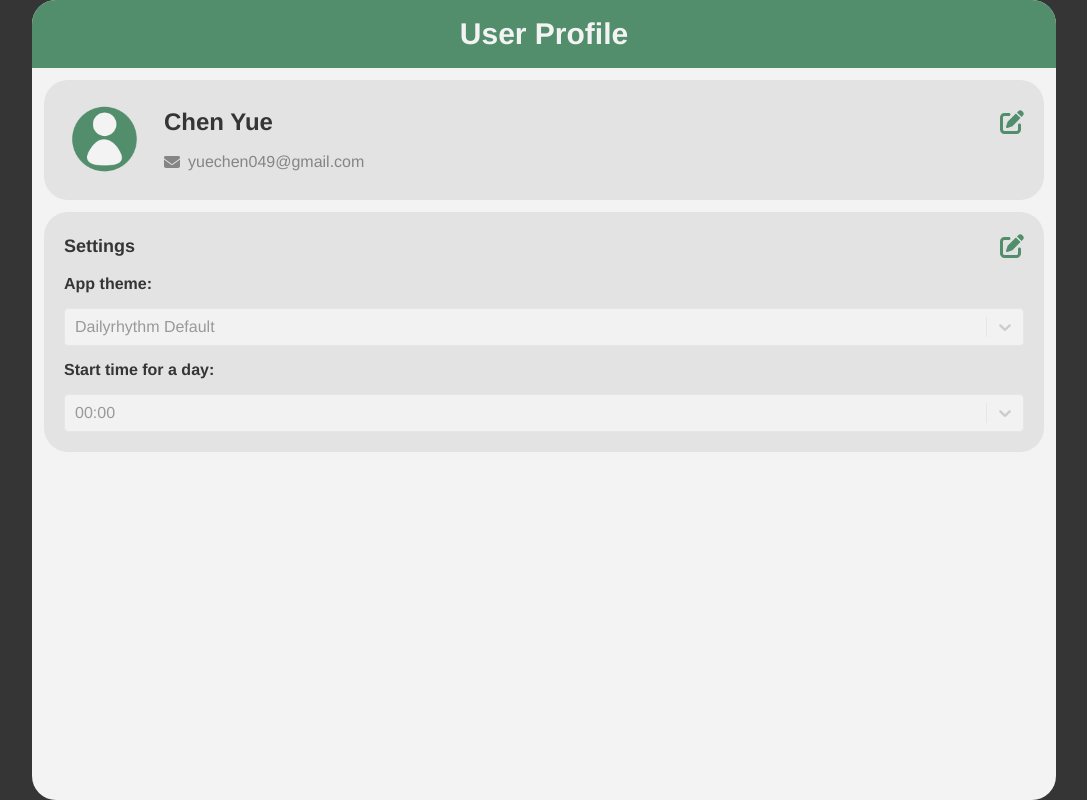
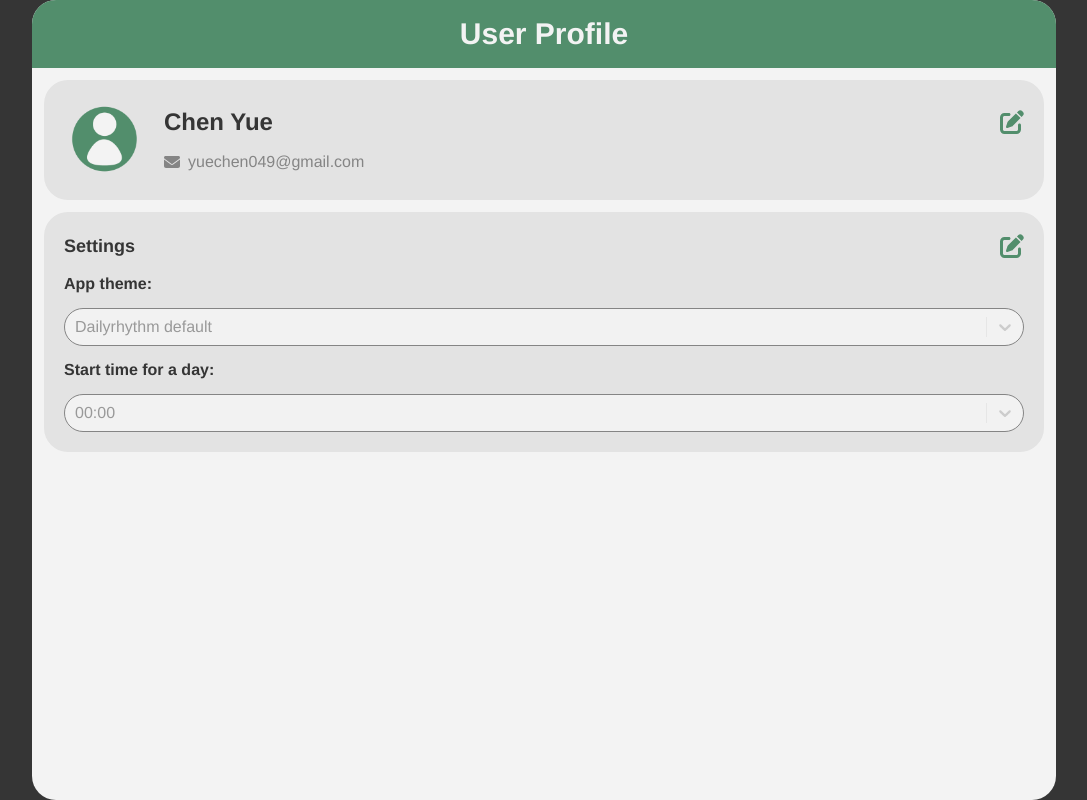
Before and after one commit to cyue49/dailyrhythm, a React (Create React App) app in the folder frontend/: page /profile in a window 1280 px wide. Shown: the whole page, without its empty margins (96-1183 px from the left). Built offline with nearby package versions, Linux system fonts and the light colour scheme.

Commit message:
updated Profile page Settings section ui

```diff
--- a/frontend/src/assets/data/settingsOptions.js
+++ b/frontend/src/assets/data/settingsOptions.js
@@ -1,21 +1,21 @@
 export const themeOptions = [
-    { value: 'default', label: 'Dailyrhythm Default' },
+    { value: 'default', label: 'Dailyrhythm default' },
     { value: 'light', label: 'Light' },
     { value: 'dark', label: 'Dark' }
 ]
 
 export const timeOptions = [
     { value: '00:00', label: '00:00' },
-    { value: '00:01', label: '00:01' },
-    { value: '00:02', label: '00:02' },
-    { value: '00:03', label: '00:03' },
-    { value: '00:04', label: '00:04' },
-    { value: '00:05', label: '00:05' },
-    { value: '00:06', label: '00:06' },
-    { value: '00:07', label: '00:07' },
-    { value: '00:08', label: '00:08' },
-    { value: '00:09', label: '00:09' },
-    { value: '00:10', label: '00:10' },
-    { value: '00:11', label: '00:11' },
-    { value: '00:12', label: '00:12' },
+    { value: '01:00', label: '01:00' },
+    { value: '02:00', label: '02:00' },
+    { value: '03:00', label: '03:00' },
+    { value: '04:00', label: '04:00' },
+    { value: '05:00', label: '05:00' },
+    { value: '06:00', label: '06:00' },
+    { value: '07:00', label: '07:00' },
+    { value: '08:00', label: '08:00' },
+    { value: '09:00', label: '09:00' },
+    { value: '10:00', label: '10:00' },
+    { value: '11:00', label: '11:00' },
+    { value: '12:00', label: '12:00' },
 ]
--- a/frontend/src/components/profile/SettingsCard.js
+++ b/frontend/src/components/profile/SettingsCard.js
@@ -1,38 +1,59 @@
 import React, { useState } from 'react'
 import { FontAwesomeIcon } from '@fortawesome/react-fontawesome'
-import { faPenToSquare } from '@fortawesome/free-solid-svg-icons'
+import { faCircleCheck, faPenToSquare } from '@fortawesome/free-solid-svg-icons'
 import Select from 'react-select'
 import { themeOptions, timeOptions } from '../../assets/data/settingsOptions'
 
 const SettingsCard = () => {
-    const [isEditSettings, setEditSettings] = useState(false)
+    const [isEdit, setIsEdit] = useState(false)
+
+    const selectStyles = {
+        control: (baseStyles, state) => ({
+            ...baseStyles,
+            borderColor: state.isDisabled ? '#858585' : '#528E6C',
+            borderRadius: '25px'
+        }),
+        option: (baseStyles, { isSelected }) => ({
+            ...baseStyles,
+            backgroundColor: isSelected ? '#528E6C' : 'white'
+        })
+    }
+
+    const handleEdit = () => {
+        isEdit ? setIsEdit(false) : setIsEdit(true)
+
+        // todo: handle requests to db
+
+    }
 
     return (
         <div>
             <div className='flex flex-col gap-3 p-5 mx-3 bg-appGray-1 rounded-3xl'>
                 <div className='w-full flex flex-row justify-between items-center'>
                     <span className='font-bold text-lg'>Settings</span>
-                    <FontAwesomeIcon icon={faPenToSquare} className='text-2xl text-appGreen' />
+                    <FontAwesomeIcon icon={isEdit ? faCircleCheck : faPenToSquare} className='text-2xl text-appGreen' onClick={handleEdit} />
                 </div>
 
                 <div className='font-bold'>App theme:</div>
                 <Select
+                    styles={selectStyles}
                     defaultValue={themeOptions[0]}
                     isClearable={false}
                     isLoading={false}
                     isRtl={false}
                     isSearchable={false}
-                    isDisabled={!isEditSettings}
+                    isDisabled={!isEdit}
                     options={themeOptions} />
 
                 <div className='font-bold'>Start time for a day:</div>
                 <Select
+                    styles={selectStyles}
                     defaultValue={timeOptions[0]}
                     isClearable={false}
                     isLoading={false}
                     isRtl={false}
                     isSearchable={false}
-                    isDisabled={!isEditSettings}
+                    isDisabled={!isEdit}
                     options={timeOptions} />
             </div>
         </div>
--- a/frontend/src/components/profile/UserCard.js
+++ b/frontend/src/components/profile/UserCard.js
@@ -1,7 +1,6 @@
 import React from 'react'
 import { FontAwesomeIcon } from '@fortawesome/react-fontawesome'
-import { faEnvelope } from '@fortawesome/free-solid-svg-icons'
-import { faPenToSquare } from '@fortawesome/free-solid-svg-icons'
+import { faEnvelope, faPenToSquare } from '@fortawesome/free-solid-svg-icons'
 
 const UserCard = ({ user }) => {
     return (
```
